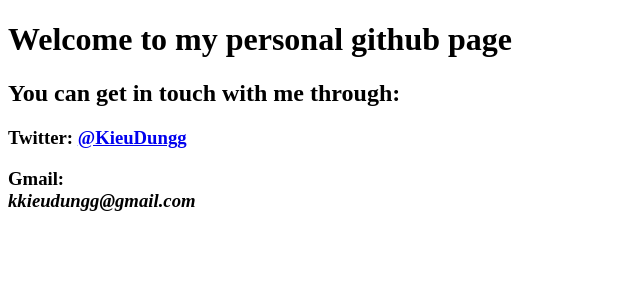
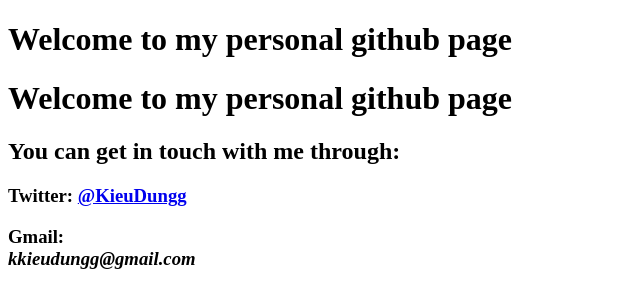
Before and after one commit to AdvMaple/AdvMaple.github.io, a plain HTML site: page index.html in a window 1280 px wide. Shown: the whole page, without its empty margins (0-640 px from the left). Drawn offline with Linux system fonts and the light colour scheme.

Commit message:
add more h1 tag

```diff
--- a/index.html
+++ b/index.html
@@ -8,6 +8,7 @@
 </head>
 <body>
     <h1>Welcome to my personal github page</h1>
+    <h1>Welcome to my personal github page</h1>
     <h2>You can get in touch with me through: </h2>
     <h3>Twitter: <a href="https://twitter.com/KieuDungg">@KieuDungg</a></h3>
     <h3>Gmail: <address>kkieudungg@gmail.com</address></h3>
```
